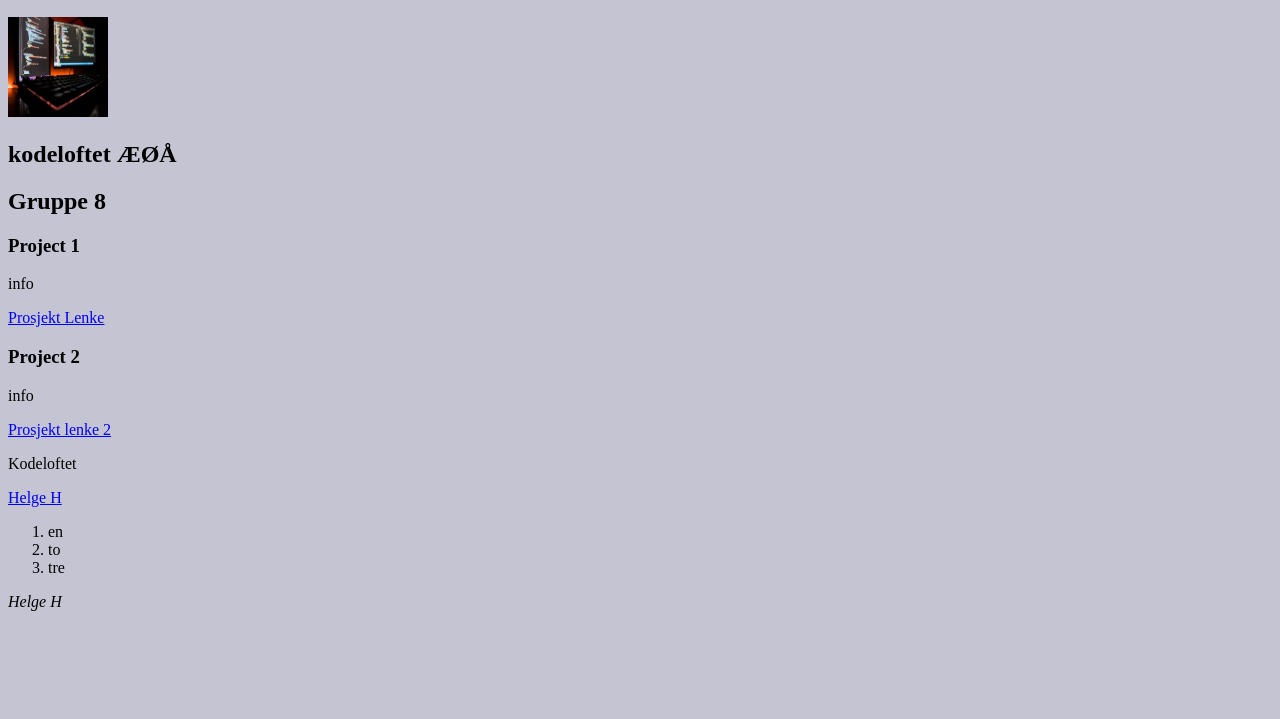
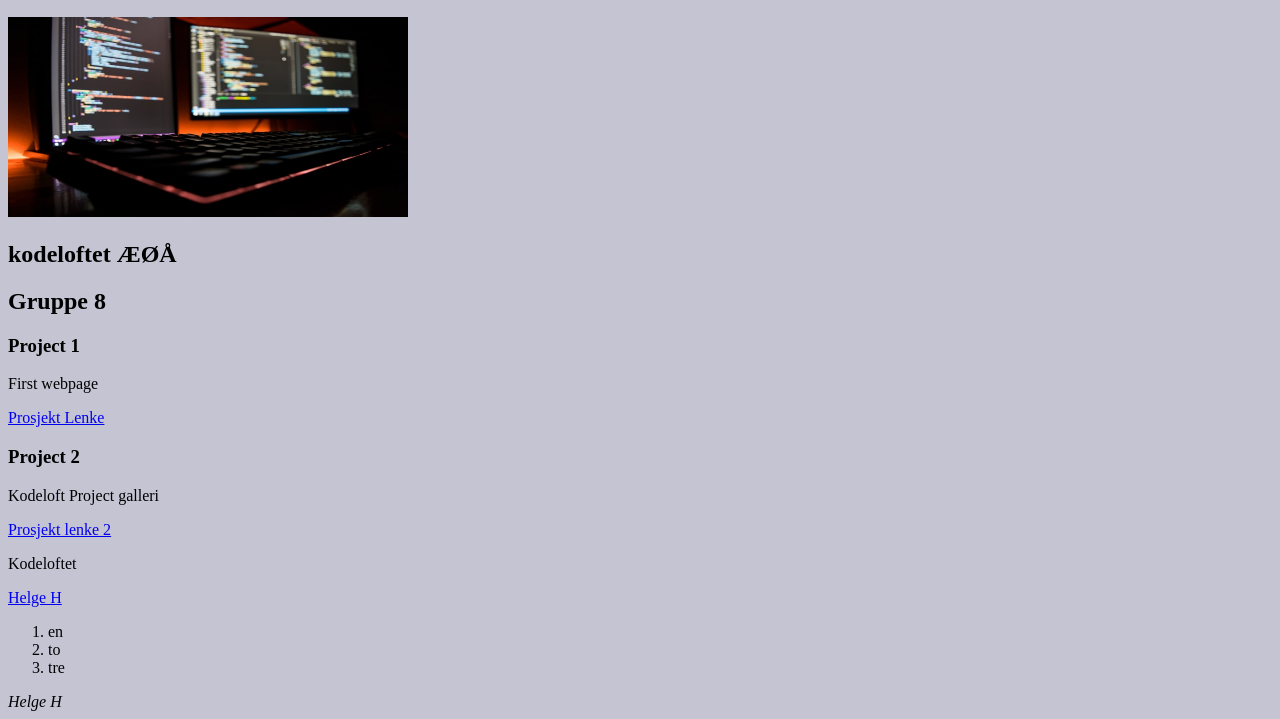
Before and after one commit to helgeh123/kodeloftet-project-gallery, a website: page index.html in a window 1280 px wide. Shown: the part 110-829 px from the top of the page. Before the commit the page ends 800 px from the top, so only its background shows below. Drawn offline with Linux system fonts and the light colour scheme.

Commit message:
fixed image size

```diff
--- a/index.html
+++ b/index.html
@@ -18,20 +18,20 @@
 
     <main>
         <section>
-              <img src="images/small pc.jpg" title="bilde" width="100" height="100">
+              <img src="images/small pc.jpg" title="bilde" width="400" height="200">
               <h1>kodeloftet ÆØÅ</h1>
               <h2>Gruppe 8</h2>
         </section>
 
         <section>
            <h3>Project 1</h3>
-           <p>info</p>
+           <p>First webpage</p>
            <a href="https://github.com/helgeh123/First-Webpage..git">Prosjekt Lenke</a>
         </section>
 
       <section>
         <h3>Project 2</h3>
-        <p>info</p>
+        <p>Kodeloft Project galleri</p>
         <a href="https://github.com/helgeh123/kodeloftet-project-gallery.git">Prosjekt lenke 2</a>
       </section>
     </main>
```
